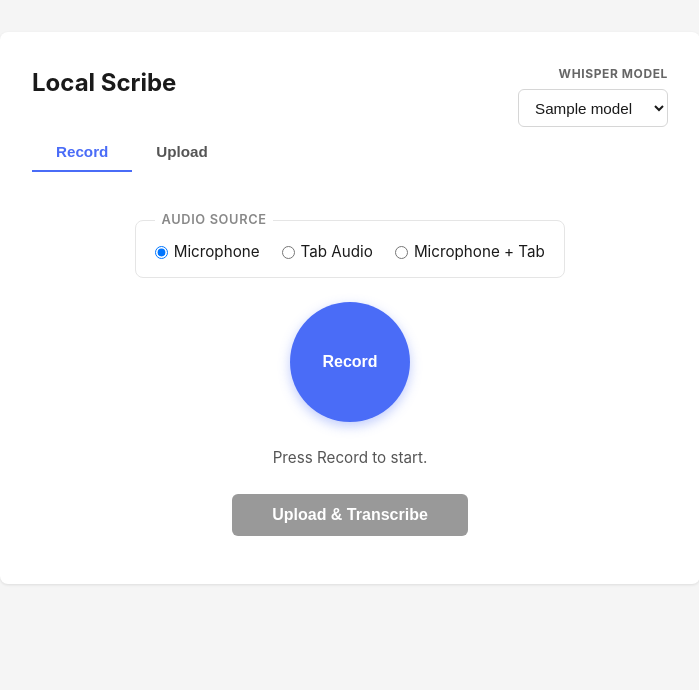
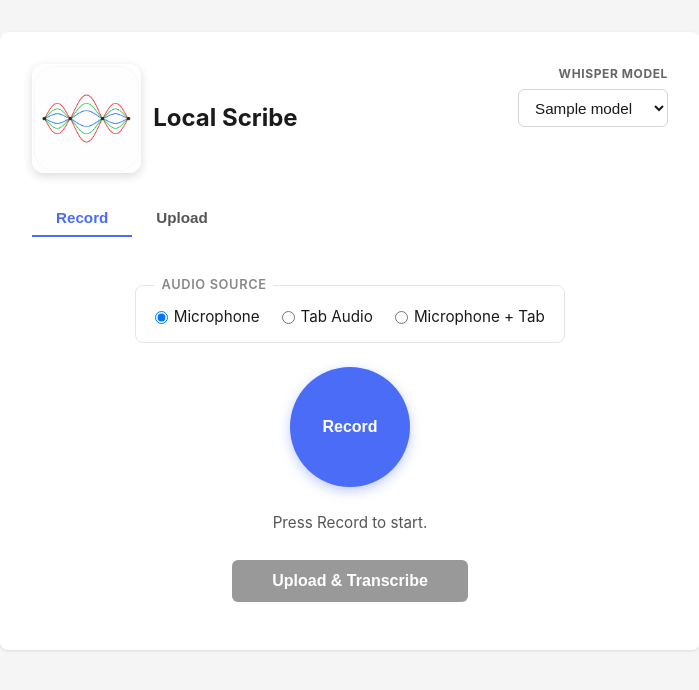
Before and after one commit to Therealchainman/localScribe, a Django app: template transcriber/templates/transcriber/record.html in a window 1280 px wide. Shown: the top 690 px of the page, without its empty margins (290-989 px from the left). Run offline with Django 5.2, Linux system fonts and the light colour scheme; the template is opened without the code that fills it: most values are stand-ins (such as "Sample title", 1, 10 or a date in 2020).

Commit message:
add an icon for the app

```diff
--- a/transcriber/static/transcriber/css/styles.css
+++ b/transcriber/static/transcriber/css/styles.css
@@ -40,13 +40,25 @@ header h1 {
     margin-bottom: 0.5rem;
 }
 
-header h1 a {
+.site-brand {
+    display: inline-flex;
+    align-items: center;
+    gap: 0.75rem;
     color: #1a1a1a;
     text-decoration: none;
 }
 
-header h1 a:hover {
+.site-brand:hover {
     color: #4a6cf7;
+}
+
+.site-brand__icon {
+    width: 6.825rem;
+    height: 6.825rem;
+    border-radius: 0.75rem;
+    display: block;
+    flex-shrink: 0;
+    box-shadow: 0 3px 10px rgba(15, 23, 42, 0.16);
 }
 
 .model-selector {
@@ -499,6 +511,15 @@ audio {
         align-items: stretch;
     }
 
+    .site-brand {
+        gap: 0.6rem;
+    }
+
+    .site-brand__icon {
+        width: 5.985rem;
+        height: 5.985rem;
+    }
+
     .model-selector {
         align-items: stretch;
         width: 100%;
--- a/transcriber/templates/transcriber/base.html
+++ b/transcriber/templates/transcriber/base.html
@@ -5,13 +5,26 @@
     <meta name="viewport" content="width=device-width, initial-scale=1.0">
     <title>{% block title %}Transcriber{% endblock %}</title>
     {% load static %}
+    <link rel="icon" type="image/png" href="{% static 'transcriber/img/local-scribe-icon.png' %}">
+    <link rel="apple-touch-icon" href="{% static 'transcriber/img/local-scribe-icon.png' %}">
     <link rel="stylesheet" href="{% static 'transcriber/css/styles.css' %}">
     <meta name="theme-color" content="#4a6cf7">
 </head>
 <body>
     <div class="container">
         <header class="site-header">
-            <h1><a href="{% url 'transcriber:record' %}">Local Scribe</a></h1>
+            <h1>
+                <a class="site-brand" href="{% url 'transcriber:record' %}">
+                    <img
+                        class="site-brand__icon"
+                        src="{% static 'transcriber/img/local-scribe-icon.png' %}"
+                        alt="Local Scribe icon"
+                        width="256"
+                        height="256"
+                    >
+                    <span>Local Scribe</span>
+                </a>
+            </h1>
             {% block header_controls %}{% endblock %}
         </header>
         <main>
```
Also changed, not shown: transcriber/static/transcriber/img/local-scribe-icon.png (added).
